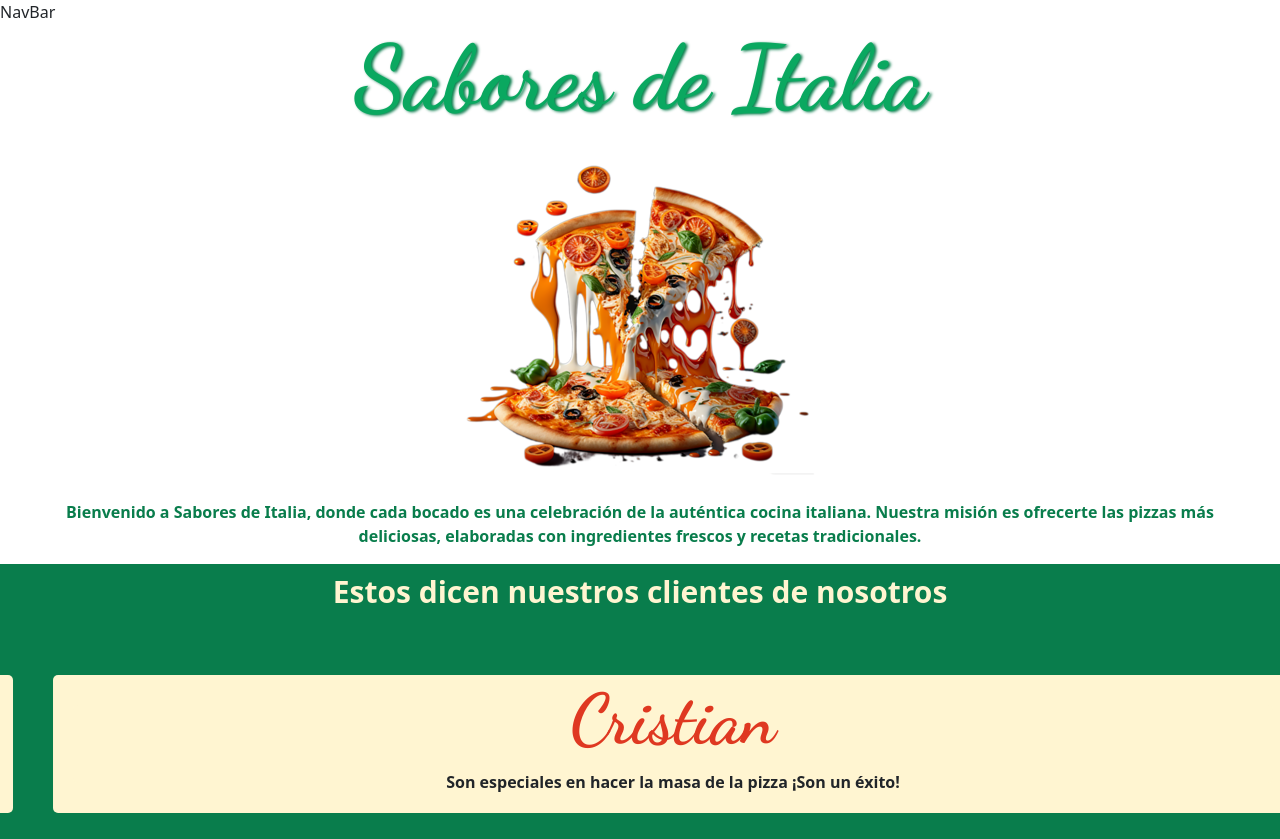
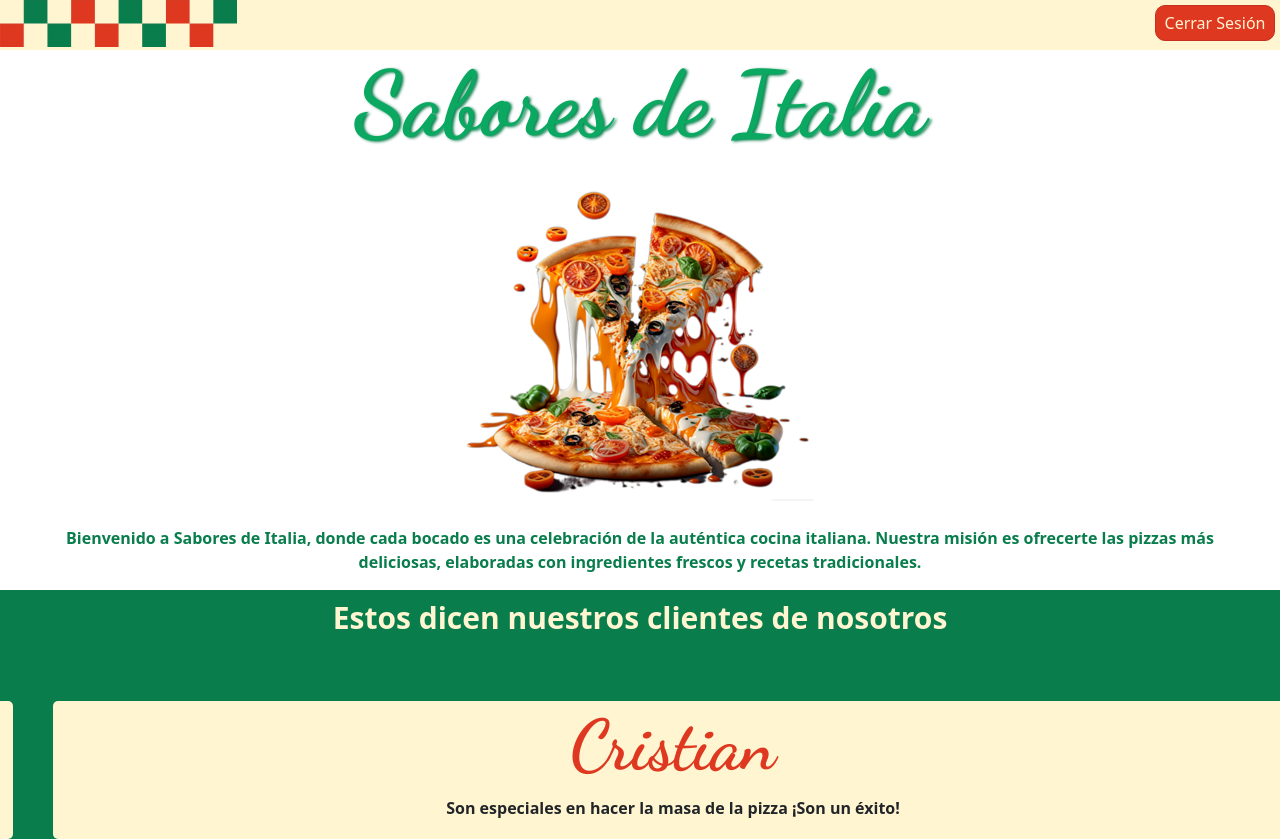
Before and after one commit to nachods/frontend-fsdeveloper, a React app: page /home in a window 1280 px wide. Shown: the top 839 px of the page. Built offline with nearby package versions, Linux system fonts and the light colour scheme.

Commit message:
Termine NavBar

```diff
--- a/src/components/Navbar/NavBar.js
+++ b/src/components/Navbar/NavBar.js
@@ -1,9 +1,41 @@
-import React from 'react'
+import React, { useState, useEffect } from 'react';
+import styles from './NavBar.module.css';
+import DesignNav from '../../assets/images/DiseñoNavBar.png';
 
 const NavBar = () => {
+  const [showNavbar, setShowNavbar] = useState(true); //Visible o no el navbar, comienza en true para que se muestre cuando carga la pagina
+  const [lastScrollY, setLastScrollY] = useState(0); //Alamacena la ultima posicion 'Y' de la pantalla del usuario
+
+  const handleScroll = () => { //Se ejecuta cuando hay un scroll
+    if (window.scrollY > lastScrollY) {
+      // Si el usuario está scrolleando hacia abajo, oculta el Navbar
+      setShowNavbar(false); //Cambia estado de useState
+    } else {
+      // Si el usuario está scrolleando hacia arriba, muestra el Navbar
+      setShowNavbar(true);
+    }
+    setLastScrollY(window.scrollY); //Actualiza la ultima ubicacion vertical registrada
+  };
+
+  useEffect(() => {
+    window.addEventListener('scroll', handleScroll); //cada vez que hay scroll se ejecuta el evento
+
+    return () => {
+      window.removeEventListener('scroll', handleScroll); //cada vez que termina lo borra para evitar problemas
+    };
+  }, [lastScrollY]); //el lastScrollY, nos dice que solo se ejecutara si el mismo 'lastScrollY' cambia
+
   return (
-    <div>NavBar</div>
-  )
+    //clase dinamica del primer div para saber cuando mostrarse, si es true muestra Visible, sino Hidden
+    <div className={`${styles.NavBar} ${showNavbar ? styles.visible : styles.hidden}`}>
+      <div className={styles.navLeft}>
+        <img src={DesignNav} alt='navBar.png' />
+      </div>
+      <div className={styles.navRight}>
+        <button>Cerrar Sesión</button>
+      </div>
+    </div>
+  );
 }
 
-export default NavBar
+export default NavBar;
--- a/src/components/Navbar/NavBar.module.css
+++ b/src/components/Navbar/NavBar.module.css
@@ -0,0 +1,42 @@
+.NavBar {
+    background-color: #fff5d1;
+    height: 50px;
+    display: flex;
+    flex-direction: row;
+    justify-content: space-between;
+    width: 100%;
+    top: 0;
+    left: 0;
+    z-index: 1000;
+    position: fixed;
+    transition: top 0.3s ease-in-out;
+}
+
+.navLeft img {
+    width: 237px;
+}
+
+.navRight button {
+    margin: 5px;
+    padding: 5px;
+    width: 120px;
+    background-color: #df3821;
+    border: 1px solid #c4311e;
+    border-radius: 10px;
+    color: #fff5d1;
+    font-weight: 500;
+    transition: all 0.5s ease-in-out;
+}
+
+.navRight button:hover {
+    background-color: #c4311e;
+}
+
+/* Estilos para la visibilidad del navbar */
+.hidden {
+    top: -60px; /* Mueve el Navbar hacia arriba fuera de la vista */
+}
+
+.visible {
+    top: 0; /* Asegura que el Navbar esté visible en la parte superior */
+}
--- a/src/pages/home/HomePage.module.css
+++ b/src/pages/home/HomePage.module.css
@@ -15,6 +15,11 @@ body{
   100% {
     transform: translateY(0);
   }
+}
+/*  */
+/*  */
+.container{
+  margin-top: 50px;
 }
 /*  */
 /*  */
```
Also changed, not shown: src/assets/images/DiseñoNavBar.png (added).
